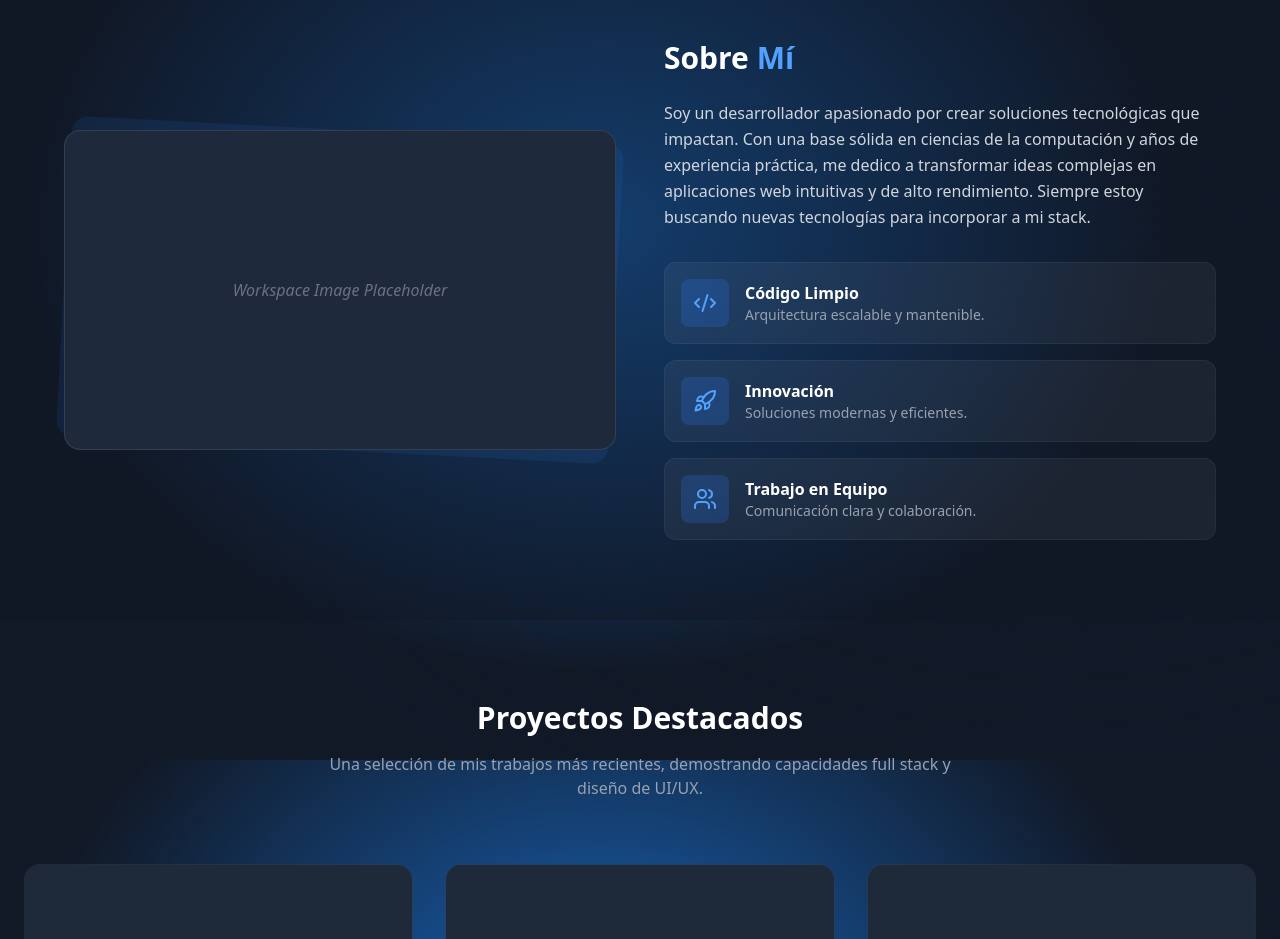
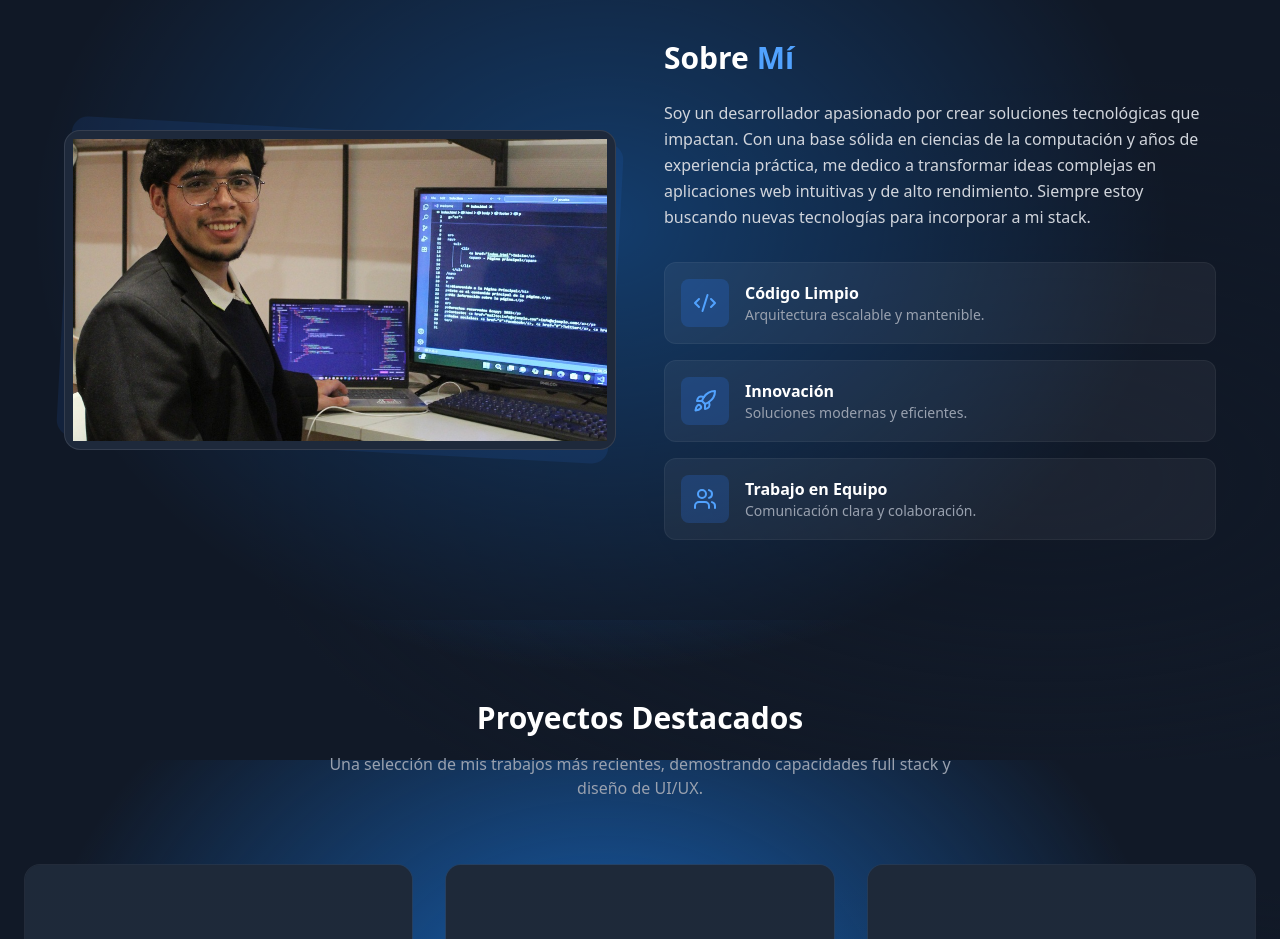
Before and after one commit to martingarcia1/portaFolio, a React (Vite) app: page / in a window 1280 px wide. Shown: the part 840-1779 px from the top of the page. Built offline with nearby package versions, Linux system fonts and the light colour scheme.

Commit message:
imagen sobre mi

```diff
--- a/src/app/components/about.jsx
+++ b/src/app/components/about.jsx
@@ -1,5 +1,6 @@
 import { motion } from 'motion/react';
 import { Code2, Rocket, Users } from 'lucide-react';
+import profileImage from '../../assets/WhatsApp Image 2025-07-02 at 14.46.00.jpeg';
 
 const About = () => {
     const features = [
@@ -33,7 +34,11 @@ const About = () => {
                     <div className="relative group">
                         <div className="absolute inset-0 bg-blue-500/10 rounded-2xl transform rotate-3 transition-transform group-hover:rotate-6"></div>
                         <div className="relative bg-[#1e293b] rounded-2xl p-2 border border-white/10 overflow-hidden h-80 flex items-center justify-center">
-                            <span className="text-gray-500 italic">Workspace Image Placeholder</span>
+                            <img
+                                className="w-full h-full object-cover"
+                                src={profileImage}
+                                alt="Profile"
+                            />
                         </div>
                     </div>
 
```
